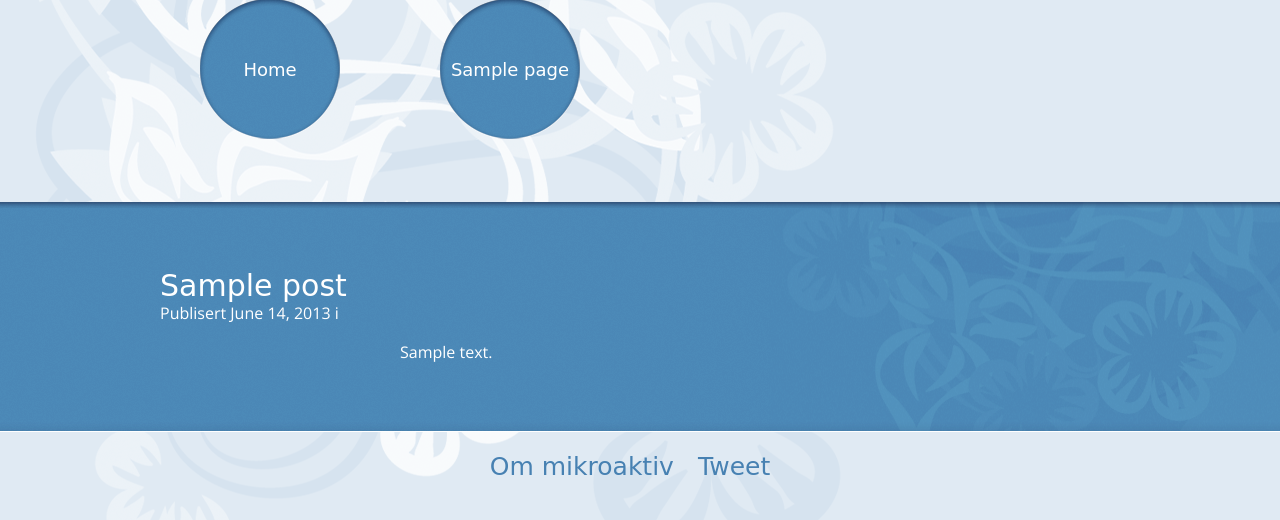
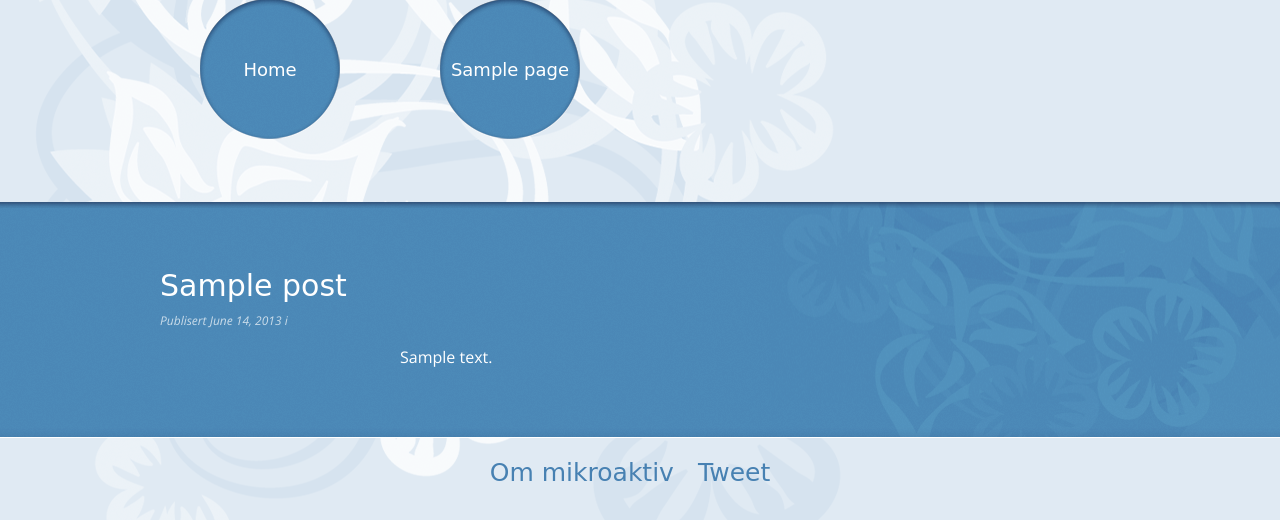
Before and after one commit to anneliulsberg/mikroaktiv, a WordPress theme: template single.php in a window 1280 px wide. Shown: the part 147-667 px from the top of the page. Run offline with PHP 8.4 and a stand-in for WordPress, Linux system fonts and the light colour scheme; the site name, menu and one post (Sample post) are stand-ins, and other content is empty; some libraries are stand-ins or nearby versions; some web fonts are replaced.

Commit message:
Styled metadata in all css files

```diff
--- a/css/desktop.css
+++ b/css/desktop.css
@@ -205,6 +205,14 @@ em {
 	margin-bottom: 20px;
 }
 
+#content #metadata {
+	font-size: 12px;
+	font-style: italic;
+	margin-top: 10px;
+	opacity: .7;
+}
+
+
 #content article p {
 	margin-bottom: 20px;
 }
--- a/css/phone.css
+++ b/css/phone.css
@@ -133,6 +133,14 @@ em {
 	margin-bottom: 20px;
 }
 
+#content #metadata {
+	font-size: 12px;
+	font-style: italic;
+	margin-top: 10px;
+	opacity: .7;
+	text-align: center;
+}
+
 #content article p {
 	margin-bottom: 20px;
 }
--- a/css/tablet.css
+++ b/css/tablet.css
@@ -185,6 +185,13 @@ em {
 	margin-bottom: 20px;
 }
 
+#content #metadata {
+	font-size: 12px;
+	font-style: italic;
+	margin-top: 10px;
+	opacity: .7;
+}
+
 #content article p {
 	margin-bottom: 20px;
 }
```
